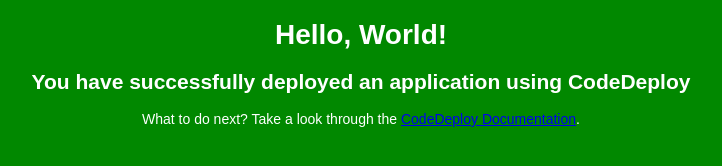
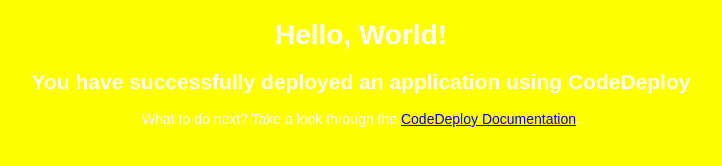
Before and after one commit to Munehiro-Katakura/aws-codedeploy-windows, a plain HTML site: page index.html in a window 1280 px wide. Shown: the whole page, without its empty margins (279-1001 px from the left). Drawn offline with Linux system fonts and the light colour scheme.

Commit message:
bgcolor yellow

```diff
--- a/index.html
+++ b/index.html
@@ -5,7 +5,7 @@
   <style>
     body {
       color: #ffffff;
-      background-color: #018800;
+      background-color: #FFFF00;
       font-family: Arial, sans-serif;
       font-size:14px;
     }
```
